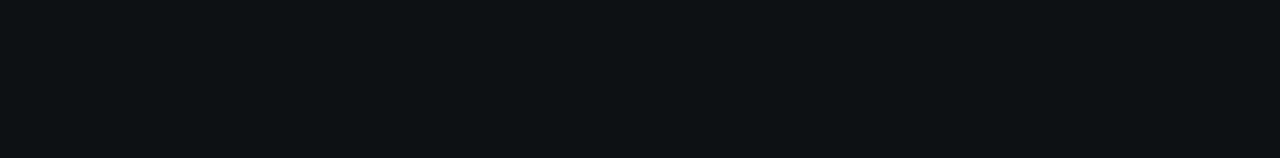
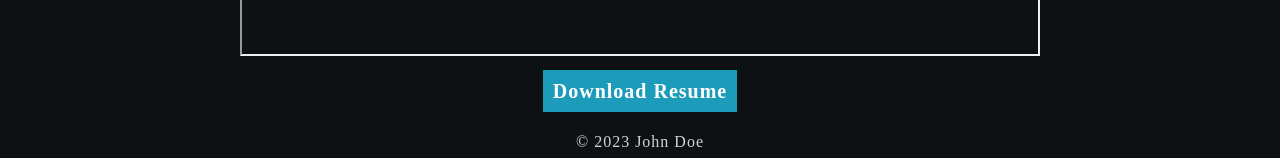
Before and after one commit to cwchilvers/UCI-TCBC-20, a React (Create React App) app: page /resume in a window 1280 px wide. Shown: the part 744-902 px from the top of the page. Before the commit the page ends 800 px from the top, so only its background shows below. Built offline with nearby package versions, Linux system fonts and the light colour scheme; a web font is replaced by a local one.

Commit message:
Created resume page. PDF display in iFrame. Download with button (in case for some reason PDF doesn't render in iFrame.

```diff
--- a/src/components/Header.js
+++ b/src/components/Header.js
@@ -1,6 +1,6 @@
 import React from "react";
 import { Link } from "react-router-dom";
-import "../styles/_header.sass";
+import "../styles/components/_header.sass";
 import computerIcon from "../assets/images/computer.png";
 
 function Header () {
--- a/src/pages/AboutMe.js
+++ b/src/pages/AboutMe.js
@@ -1,6 +1,6 @@
 import React from "react";
 import { Helmet } from "react-helmet-async";
-import "../styles/AboutMe.sass";
+import "../styles/pages/AboutMe.sass";
 import Header from "../components/Header";
 import Title from "../components/Title";
 import Footer from "../components/Footer";
--- a/src/pages/Contact.js
+++ b/src/pages/Contact.js
@@ -1,6 +1,6 @@
 import React from "react";
 import { Helmet } from "react-helmet-async";
-import '../styles/Contact.sass';
+import '../styles/pages/Contact.sass';
 import icon from '../assets/images/email.png';
 import Header from "../components/Header";
 import Title from "../components/Title";
--- a/src/pages/Portfolio.js
+++ b/src/pages/Portfolio.js
@@ -1,6 +1,6 @@
 import React from "react";
 import { Helmet } from "react-helmet-async";
-import "../styles/Portfolio.sass";
+import "../styles/pages/Portfolio.sass";
 import icon from '../assets/images/folder.png';
 import Header from "../components/Header";
 import Title from "../components/Title";
--- a/src/pages/Resume.js
+++ b/src/pages/Resume.js
@@ -1,6 +1,8 @@
 import React from "react";
 import { Helmet } from "react-helmet-async";
+import "../styles/pages/Resume.sass";
 import icon from '../assets/images/document.png';
+import pdf from '../assets/documents/resume.pdf';
 import Header from "../components/Header";
 import Title from "../components/Title";
 import Footer from "../components/Footer";
@@ -13,6 +15,22 @@
             </Helmet>
             <Header />
             <Title title='Resume' icon={icon} />
+            <div className="pdf-container">
+                <iframe
+                    title="Resume PDF"
+                    src={pdf}
+                    height="550px"
+                ></iframe>
+            </div>
+            <div className="download-padding">
+                <a
+                    className="download"
+                    href={pdf}
+                    download="JohnDoeResume.pdf"
+                >
+                    Download Resume
+                </a>
+            </div>
             <Footer />
         </div>
     );
--- a/src/styles/_header.sass
+++ b/src/styles/components/_header.sass
@@ -1,6 +1,6 @@
 .header
     height: 120px
-    background-image: url('../assets/images/header-bg.jpeg')
+    background-image: url('../..//assets/images/header-bg.jpeg')
     background-size: cover
     display: flex
     justify-content: center
--- a/src/styles/global.sass
+++ b/src/styles/global.sass
@@ -53,3 +53,9 @@
     display: flex
     flex-direction: column
     align-items: center
+
+body::-webkit-scrollbar
+    width: 0px
+
+body::-webkit-scrollbar-thumb
+    background-color: transparent
--- a/src/styles/AboutMe.sass
+++ b/src/styles/pages/AboutMe.sass
@@ -1,4 +1,4 @@
-@import '_variables'
+@import '../_variables.sass'
 
 .about-me
 
--- a/src/styles/Contact.sass
+++ b/src/styles/pages/Contact.sass
@@ -1,4 +1,4 @@
-@import "_variables.sass"
+@import "../_variables.sass"
 
 form
     border: 4px double $blue
--- a/src/styles/Portfolio.sass
+++ b/src/styles/pages/Portfolio.sass
@@ -1,4 +1,4 @@
-@import '_variables.sass'
+@import '../_variables.sass'
 
 .portfolio-container
     display: flex
@@ -20,7 +20,7 @@
         width: 200px
         height: 150px
         background-color: $blue
-        background-image: url('../assets/images/portfolio-placeholder.png')
+        background-image: url('../../assets/images/portfolio-placeholder.png')
         background-size: cover
         background-position: center
         cursor: pointer
--- /dev/null
+++ b/src/styles/pages/Resume.sass
@@ -0,0 +1,20 @@
+@import '../../styles/variables.sass'
+
+iframe
+    width: 100%
+    max-width: 800px
+
+.pdf-container
+    padding: 0 20px 20px 20px
+
+.download-padding
+    padding-bottom: 20px
+
+.download
+    background-color: $blue
+    font-size: 20px
+    text-decoration: none
+    color: #fff
+    padding: 10px
+    cursor: pointer
+    font-weight: bold
```
